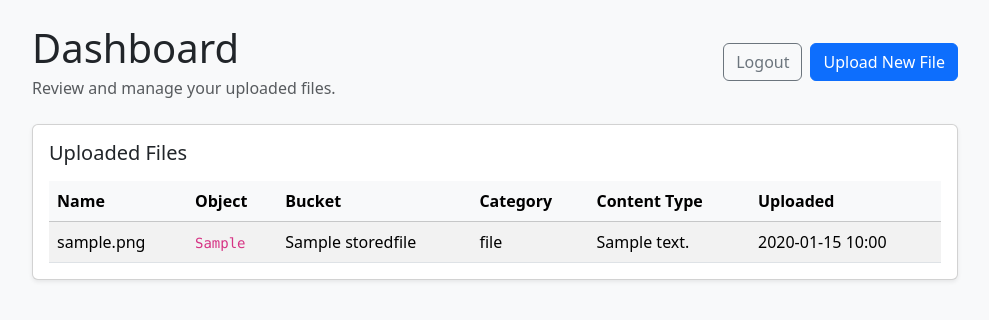
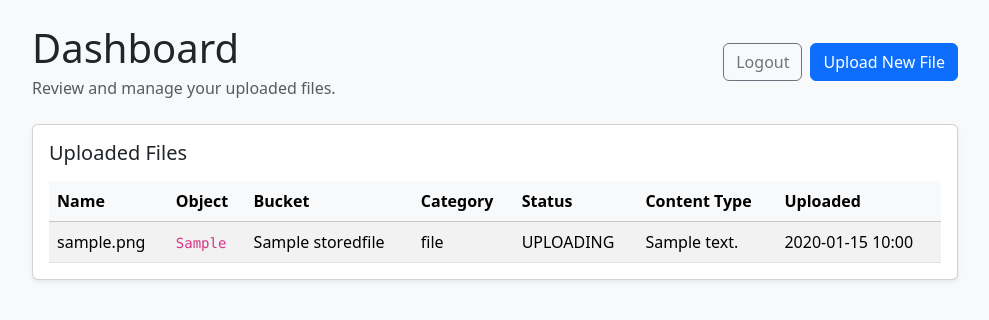
Before and after one commit to ralthor/media-hub, a Django app: page /dashboard/ in a window 1280 px wide. Shown: the part 56-376 px from the top of the page, without its empty margins (145-1134 px from the left). Run offline with Django 5.2, Linux system fonts and the light colour scheme; a user stored in the database is signed in; tables that the repository leaves empty hold one stand-in row (values such as "Sample post"); parts of the project's set-up code (start-up, migrations or seed data) failed here and were passed over.

Commit message:
Add status field to StoredFile model and implement status management methods; update upload process and views to handle status transitions.

```diff
--- a/templates/dashboard.html
+++ b/templates/dashboard.html
@@ -28,6 +28,7 @@
                     <th scope="col">Object</th>
                     <th scope="col">Bucket</th>
                     <th scope="col">Category</th>
+                    <th scope="col">Status</th>
                     <th scope="col">Content Type</th>
                     <th scope="col">Uploaded</th>
                   </tr>
@@ -39,6 +40,7 @@
                       <td><code>{{ file.object_name }}</code></td>
                       <td>{{ file.bucket }}</td>
                       <td>{{ file.category }}</td>
+                      <td>{{ file.status }}</td>
                       <td>{{ file.content_type|default:"n/a" }}</td>
                       <td>{{ file.uploaded_at|date:"Y-m-d H:i" }}</td>
                     </tr>
```
Also changed, not shown: storage/migrations/0002_storedfile_status.py (added), storage/models.py, storage/tests/test_models.py, storage/tests/test_views.py, storage/upload_helpers.py, storage/views.py.
